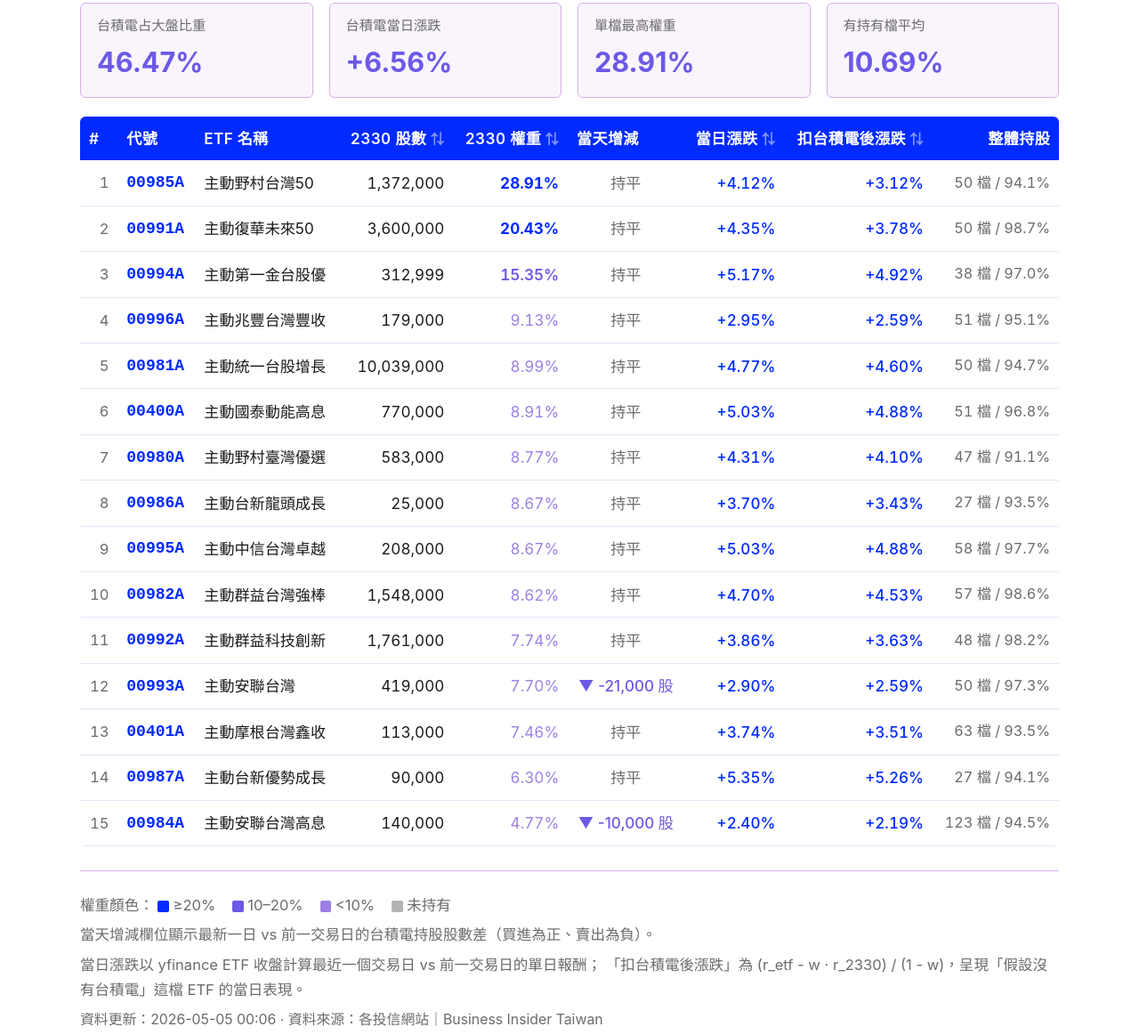
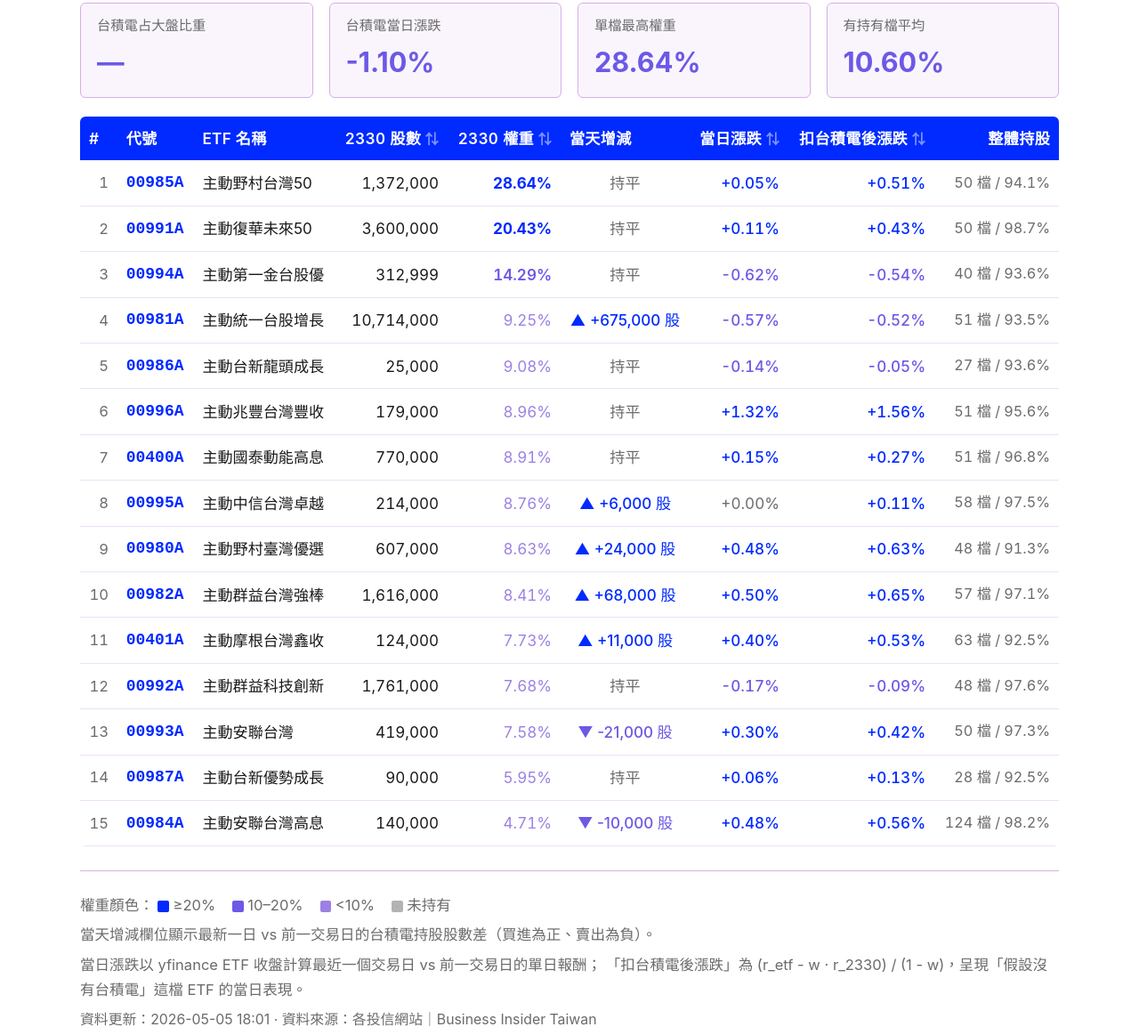
Before and after one commit to Aimeevliu/charts, a plain HTML site: page active_etfs_tsmc.html in a window 1280 px wide. Shown: the part 382-1545 px from the top of the page at 89% size. Drawn offline with Linux system fonts and the light colour scheme.

Commit message:
active-etfs: 主動 ETF × 台積電持股 2026-05-05 資料更新

```diff
--- a/active_etfs_tsmc.html
+++ b/active_etfs_tsmc.html
@@ -187,10 +187,10 @@
   </section>
 
   <section class="stats">
-    <div class="stat-card"><div class="label">台積電占大盤比重</div><div class="value">46.47%</div></div>
-    <div class="stat-card"><div class="label">台積電當日漲跌</div><div class="value">+6.56%</div></div>
-    <div class="stat-card"><div class="label">單檔最高權重</div><div class="value">28.91%</div></div>
-    <div class="stat-card"><div class="label">有持有檔平均</div><div class="value">10.69%</div></div>
+    <div class="stat-card"><div class="label">台積電占大盤比重</div><div class="value">—</div></div>
+    <div class="stat-card"><div class="label">台積電當日漲跌</div><div class="value">-1.10%</div></div>
+    <div class="stat-card"><div class="label">單檔最高權重</div><div class="value">28.64%</div></div>
+    <div class="stat-card"><div class="label">有持有檔平均</div><div class="value">10.60%</div></div>
   </section>
 
   <table id="etf-table">
@@ -214,10 +214,10 @@
             <td class="ticker">00985A</td>
             <td>主動野村台灣50</td>
             <td class="num" data-sort="1372000">1,372,000</td>
-            <td class="num weight-high" data-sort="28.91">28.91%</td>
+            <td class="num weight-high" data-sort="28.64">28.64%</td>
             <td class="trend"><span class='trend-flat'>持平</span></td>
-            <td class="num corr" data-sort="4.116464315680757"><span class='ret-up'>+4.12%</span></td>
-            <td class="num corr" data-sort="3.123824181689016"><span class='ret-up'>+3.12%</span></td>
+            <td class="num corr" data-sort="0.04821711182350086"><span class='ret-up'>+0.05%</span></td>
+            <td class="num corr" data-sort="0.508607604468574"><span class='ret-up'>+0.51%</span></td>
             <td class="num small">50 檔 / 94.1%</td>
         </tr>
         <tr data-cat="台股">
@@ -227,8 +227,8 @@
             <td class="num" data-sort="3600000">3,600,000</td>
             <td class="num weight-high" data-sort="20.426">20.43%</td>
             <td class="trend"><span class='trend-flat'>持平</span></td>
-            <td class="num corr" data-sort="4.3452469210509825"><span class='ret-up'>+4.35%</span></td>
-            <td class="num corr" data-sort="3.7804122887869727"><span class='ret-up'>+3.78%</span></td>
+            <td class="num corr" data-sort="0.11408185756818234"><span class='ret-up'>+0.11%</span></td>
+            <td class="num corr" data-sort="0.4254447382684294"><span class='ret-up'>+0.43%</span></td>
             <td class="num small">50 檔 / 98.7%</td>
         </tr>
         <tr data-cat="台股">
@@ -236,143 +236,143 @@
             <td class="ticker">00994A</td>
             <td>主動第一金台股優</td>
             <td class="num" data-sort="312999">312,999</td>
-            <td class="num weight-mid" data-sort="15.35">15.35%</td>
+            <td class="num weight-mid" data-sort="14.29">14.29%</td>
             <td class="trend"><span class='trend-flat'>持平</span></td>
-            <td class="num corr" data-sort="5.172418876446905"><span class='ret-up'>+5.17%</span></td>
-            <td class="num corr" data-sort="4.921277612991994"><span class='ret-up'>+4.92%</span></td>
-            <td class="num small">38 檔 / 97.0%</td>
+            <td class="num corr" data-sort="-0.6218236689127465"><span class='ret-down'>-0.62%</span></td>
+            <td class="num corr" data-sort="-0.5422829330063937"><span class='ret-down'>-0.54%</span></td>
+            <td class="num small">40 檔 / 93.6%</td>
         </tr>
         <tr data-cat="台股">
             <td class="num idx">4</td>
+            <td class="ticker">00981A</td>
+            <td>主動統一台股增長</td>
+            <td class="num" data-sort="10714000">10,714,000</td>
+            <td class="num weight-low" data-sort="9.25">9.25%</td>
+            <td class="trend"><span class='trend-up'>▲ +675,000 股</span></td>
+            <td class="num corr" data-sort="-0.5737431019540606"><span class='ret-down'>-0.57%</span></td>
+            <td class="num corr" data-sort="-0.520214600887834"><span class='ret-down'>-0.52%</span></td>
+            <td class="num small">51 檔 / 93.5%</td>
+        </tr>
+        <tr data-cat="台股">
+            <td class="num idx">5</td>
+            <td class="ticker">00986A</td>
+            <td>主動台新龍頭成長</td>
+            <td class="num" data-sort="25000">25,000</td>
+            <td class="num weight-low" data-sort="9.0764">9.08%</td>
+            <td class="trend"><span class='trend-flat'>持平</span></td>
+            <td class="num corr" data-sort="-0.14265661277205188"><span class='ret-down'>-0.14%</span></td>
+            <td class="num corr" data-sort="-0.04720001565203412"><span class='ret-down'>-0.05%</span></td>
+            <td class="num small">27 檔 / 93.6%</td>
+        </tr>
+        <tr data-cat="台股">
+            <td class="num idx">6</td>
             <td class="ticker">00996A</td>
             <td>主動兆豐台灣豐收</td>
             <td class="num" data-sort="179000">179,000</td>
-            <td class="num weight-low" data-sort="9.13">9.13%</td>
+            <td class="num weight-low" data-sort="8.96">8.96%</td>
             <td class="trend"><span class='trend-flat'>持平</span></td>
-            <td class="num corr" data-sort="2.9500709664969538"><span class='ret-up'>+2.95%</span></td>
-            <td class="num corr" data-sort="2.5876333684459"><span class='ret-up'>+2.59%</span></td>
-            <td class="num small">51 檔 / 95.1%</td>
+            <td class="num corr" data-sort="1.3225592190773572"><span class='ret-up'>+1.32%</span></td>
+            <td class="num corr" data-sort="1.560875173043602"><span class='ret-up'>+1.56%</span></td>
+            <td class="num small">51 檔 / 95.6%</td>
         </tr>
         <tr data-cat="台股">
-            <td class="num idx">5</td>
-            <td class="ticker">00981A</td>
-            <td>主動統一台股增長</td>
-            <td class="num" data-sort="10039000">10,039,000</td>
-            <td class="num weight-low" data-sort="8.99">8.99%</td>
-            <td class="trend"><span class='trend-flat'>持平</span></td>
-            <td class="num corr" data-sort="4.773686143362066"><span class='ret-up'>+4.77%</span></td>
-            <td class="num corr" data-sort="4.5974925246025204"><span class='ret-up'>+4.60%</span></td>
-            <td class="num small">50 檔 / 94.7%</td>
-        </tr>
-        <tr data-cat="台股">
-            <td class="num idx">6</td>
+            <td class="num idx">7</td>
             <td class="ticker">00400A</td>
             <td>主動國泰動能高息</td>
             <td class="num" data-sort="770000">770,000</td>
             <td class="num weight-low" data-sort="8.91">8.91%</td>
             <td class="trend"><span class='trend-flat'>持平</span></td>
-            <td class="num corr" data-sort="5.030956770061601"><span class='ret-up'>+5.03%</span></td>
-            <td class="num corr" data-sort="4.884404362728413"><span class='ret-up'>+4.88%</span></td>
+            <td class="num corr" data-sort="0.14738731181622722"><span class='ret-up'>+0.15%</span></td>
+            <td class="num corr" data-sort="0.2692934457441155"><span class='ret-up'>+0.27%</span></td>
             <td class="num small">51 檔 / 96.8%</td>
-        </tr>
-        <tr data-cat="其他">
-            <td class="num idx">7</td>
-            <td class="ticker">00980A</td>
-            <td>主動野村臺灣優選</td>
-            <td class="num" data-sort="583000">583,000</td>
-            <td class="num weight-low" data-sort="8.77">8.77%</td>
-            <td class="trend"><span class='trend-flat'>持平</span></td>
-            <td class="num corr" data-sort="4.3119292062157255"><span class='ret-up'>+4.31%</span></td>
-            <td class="num corr" data-sort="4.096072825827699"><span class='ret-up'>+4.10%</span></td>
-            <td class="num small">47 檔 / 91.1%</td>
         </tr>
         <tr data-cat="台股">
             <td class="num idx">8</td>
-            <td class="ticker">00986A</td>
-            <td>主動台新龍頭成長</td>
-            <td class="num" data-sort="25000">25,000</td>
-            <td class="num weight-low" data-sort="8.6711">8.67%</td>
-            <td class="trend"><span class='trend-flat'>持平</span></td>
-            <td class="num corr" data-sort="3.698224726855548"><span class='ret-up'>+3.70%</span></td>
-            <td class="num corr" data-sort="3.426766341808641"><span class='ret-up'>+3.43%</span></td>
-            <td class="num small">27 檔 / 93.5%</td>
-        </tr>
-        <tr data-cat="台股">
-            <td class="num idx">9</td>
             <td class="ticker">00995A</td>
             <td>主動中信台灣卓越</td>
-            <td class="num" data-sort="208000">208,000</td>
-            <td class="num weight-low" data-sort="8.67">8.67%</td>
-            <td class="trend"><span class='trend-flat'>持平</span></td>
-            <td class="num corr" data-sort="5.02792945533419"><span class='ret-up'>+5.03%</span></td>
-            <td class="num corr" data-sort="4.882738273481063"><span class='ret-up'>+4.88%</span></td>
-            <td class="num small">58 檔 / 97.7%</td>
+            <td class="num" data-sort="214000">214,000</td>
+            <td class="num weight-low" data-sort="8.76">8.76%</td>
+            <td class="trend"><span class='trend-up'>▲ +6,000 股</span></td>
+            <td class="num corr" data-sort="0.0"><span class='ret-flat'>+0.00%</span></td>
+            <td class="num corr" data-sort="0.10550606780330549"><span class='ret-up'>+0.11%</span></td>
+            <td class="num small">58 檔 / 97.5%</td>
+        </tr>
+        <tr data-cat="其他">
+            <td class="num idx">9</td>
+            <td class="ticker">00980A</td>
+            <td>主動野村臺灣優選</td>
+            <td class="num" data-sort="607000">607,000</td>
+            <td class="num weight-low" data-sort="8.63">8.63%</td>
+            <td class="trend"><span class='trend-up'>▲ +24,000 股</span></td>
+            <td class="num corr" data-sort="0.4837318006100988"><span class='ret-up'>+0.48%</span></td>
+            <td class="num corr" data-sort="0.6332132707073036"><span class='ret-up'>+0.63%</span></td>
+            <td class="num small">48 檔 / 91.3%</td>
         </tr>
         <tr data-cat="台股">
             <td class="num idx">10</td>
             <td class="ticker">00982A</td>
             <td>主動群益台灣強棒</td>
-            <td class="num" data-sort="1548000">1,548,000</td>
-            <td class="num weight-low" data-sort="8.62">8.62%</td>
-            <td class="trend"><span class='trend-flat'>持平</span></td>
-            <td class="num corr" data-sort="4.700853733254662"><span class='ret-up'>+4.70%</span></td>
-            <td class="num corr" data-sort="4.525725357425386"><span class='ret-up'>+4.53%</span></td>
-            <td class="num small">57 檔 / 98.6%</td>
+            <td class="num" data-sort="1616000">1,616,000</td>
+            <td class="num weight-low" data-sort="8.41">8.41%</td>
+            <td class="trend"><span class='trend-up'>▲ +68,000 股</span></td>
+            <td class="num corr" data-sort="0.4988689984473105"><span class='ret-up'>+0.50%</span></td>
+            <td class="num corr" data-sort="0.6455798459055493"><span class='ret-up'>+0.65%</span></td>
+            <td class="num small">57 檔 / 97.1%</td>
+        </tr>
+        <tr data-cat="台股">
+            <td class="num idx">11</td>
+            <td class="ticker">00401A</td>
+            <td>主動摩根台灣鑫收</td>
+            <td class="num" data-sort="124000">124,000</td>
+            <td class="num weight-low" data-sort="7.73">7.73%</td>
+            <td class="trend"><span class='trend-up'>▲ +11,000 股</span></td>
+            <td class="num corr" data-sort="0.4006425686607251"><span class='ret-up'>+0.40%</span></td>
+            <td class="num corr" data-sort="0.5262681517348865"><span class='ret-up'>+0.53%</span></td>
+            <td class="num small">63 檔 / 92.5%</td>
         </tr>
         <tr data-cat="其他">
-            <td class="num idx">11</td>
+            <td class="num idx">12</td>
             <td class="ticker">00992A</td>
             <td>主動群益科技創新</td>
             <td class="num" data-sort="1761000">1,761,000</td>
-            <td class="num weight-low" data-sort="7.74">7.74%</td>
+            <td class="num weight-low" data-sort="7.68">7.68%</td>
             <td class="trend"><span class='trend-flat'>持平</span></td>
-            <td class="num corr" data-sort="3.855006378863335"><span class='ret-up'>+3.86%</span></td>
-            <td class="num corr" data-sort="3.6282954641846707"><span class='ret-up'>+3.63%</span></td>
-            <td class="num small">48 檔 / 98.2%</td>
+            <td class="num corr" data-sort="-0.166198230276271"><span class='ret-down'>-0.17%</span></td>
+            <td class="num corr" data-sort="-0.088607697011121"><span class='ret-down'>-0.09%</span></td>
+            <td class="num small">48 檔 / 97.6%</td>
         </tr>
         <tr data-cat="台股">
-            <td class="num idx">12</td>
+            <td class="num idx">13</td>
             <td class="ticker">00993A</td>
             <td>主動安聯台灣</td>
             <td class="num" data-sort="419000">419,000</td>
-            <td class="num weight-low" data-sort="7.7">7.70%</td>
+            <td class="num weight-low" data-sort="7.58">7.58%</td>
             <td class="trend"><span class='trend-down'>▼ -21,000 股</span></td>
-            <td class="num corr" data-sort="2.8974148182910664"><span class='ret-up'>+2.90%</span></td>
-            <td class="num corr" data-sort="2.589938316509041"><span class='ret-up'>+2.59%</span></td>
+            <td class="num corr" data-sort="0.3044137047785833"><span class='ret-up'>+0.30%</span></td>
+            <td class="num corr" data-sort="0.4195092058810715"><span class='ret-up'>+0.42%</span></td>
             <td class="num small">50 檔 / 97.3%</td>
-        </tr>
-        <tr data-cat="台股">
-            <td class="num idx">13</td>
-            <td class="ticker">00401A</td>
-            <td>主動摩根台灣鑫收</td>
-            <td class="num" data-sort="113000">113,000</td>
-            <td class="num weight-low" data-sort="7.46">7.46%</td>
-            <td class="trend"><span class='trend-flat'>持平</span></td>
-            <td class="num corr" data-sort="3.740646876589704"><span class='ret-up'>+3.74%</span></td>
-            <td class="num corr" data-sort="3.5135795858232663"><span class='ret-up'>+3.51%</span></td>
-            <td class="num small">63 檔 / 93.5%</td>
         </tr>
         <tr data-cat="其他">
             <td class="num idx">14</td>
             <td class="ticker">00987A</td>
             <td>主動台新優勢成長</td>
             <td class="num" data-sort="90000">90,000</td>
-            <td class="num weight-low" data-sort="6.3021">6.30%</td>
+            <td class="num weight-low" data-sort="5.9471">5.95%</td>
             <td class="trend"><span class='trend-flat'>持平</span></td>
-            <td class="num corr" data-sort="5.346300832697937"><span class='ret-up'>+5.35%</span></td>
-            <td class="num corr" data-sort="5.264844114629616"><span class='ret-up'>+5.26%</span></td>
-            <td class="num small">27 檔 / 94.1%</td>
+            <td class="num corr" data-sort="0.057671446331242215"><span class='ret-up'>+0.06%</span></td>
+            <td class="num corr" data-sort="0.13080319010257976"><span class='ret-up'>+0.13%</span></td>
+            <td class="num small">28 檔 / 92.5%</td>
         </tr>
         <tr data-cat="台股">
             <td class="num idx">15</td>
             <td class="ticker">00984A</td>
             <td>主動安聯台灣高息</td>
             <td class="num" data-sort="140000">140,000</td>
-            <td class="num weight-low" data-sort="4.77">4.77%</td>
+            <td class="num weight-low" data-sort="4.71">4.71%</td>
             <td class="trend"><span class='trend-down'>▼ -10,000 股</span></td>
-            <td class="num corr" data-sort="2.3994364908769716"><span class='ret-up'>+2.40%</span></td>
-            <td class="num corr" data-sort="2.1861191031086746"><span class='ret-up'>+2.19%</span></td>
-            <td class="num small">123 檔 / 94.5%</td>
+            <td class="num corr" data-sort="0.48242380234346793"><span class='ret-up'>+0.48%</span></td>
+            <td class="num corr" data-sort="0.5605856271400037"><span class='ret-up'>+0.56%</span></td>
+            <td class="num small">124 檔 / 98.2%</td>
         </tr>
     </tbody>
   </table>
@@ -388,7 +388,7 @@
     <p>當天增減欄位顯示最新一日 vs 前一交易日的台積電持股股數差（買進為正、賣出為負）。</p>
     <p>當日漲跌以 yfinance ETF 收盤計算最近一個交易日 vs 前一交易日的單日報酬；
        「扣台積電後漲跌」為 (r_etf - w · r_2330) / (1 - w)，呈現「假設沒有台積電」這檔 ETF 的當日表現。</p>
-    <p class="meta">資料更新：2026-05-05 00:06 · 資料來源：各投信網站｜Business Insider Taiwan</p>
+    <p class="meta">資料更新：2026-05-05 18:01 · 資料來源：各投信網站｜Business Insider Taiwan</p>
   </footer>
 </div>
 <script>
```
